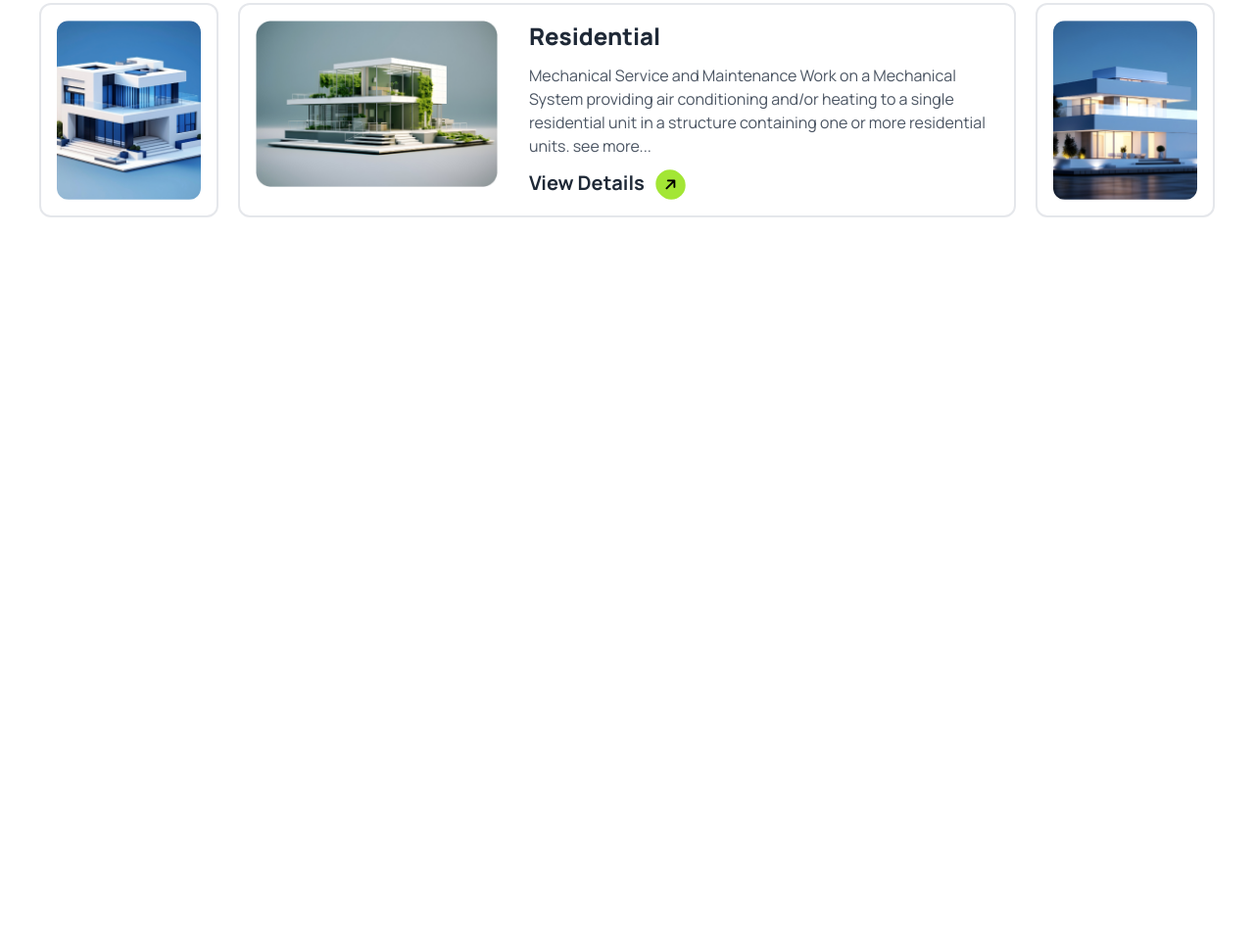
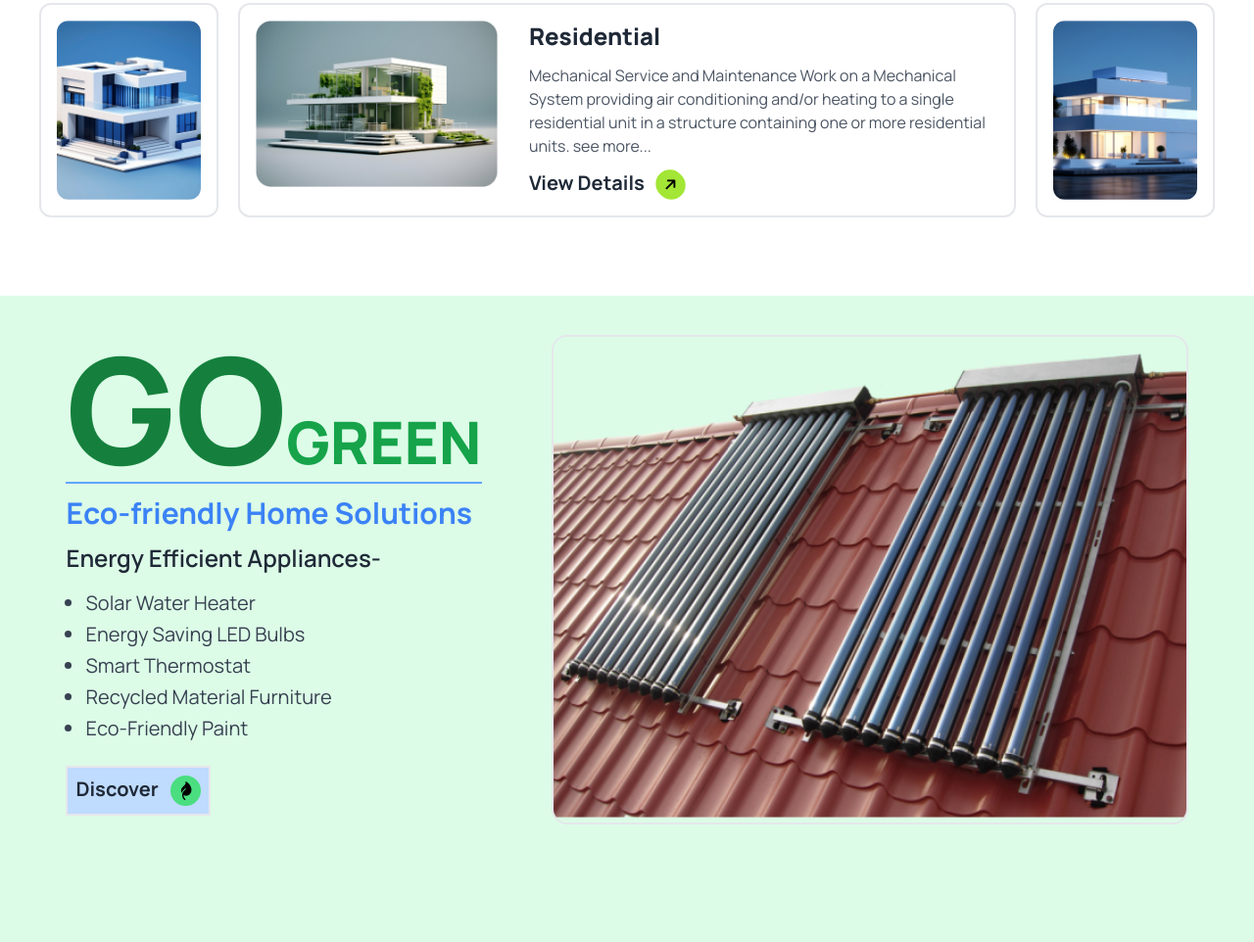
Before and after one commit to MFAAHAD/B10-Assignment-03, a plain HTML site: page index.html in a window 1280 px wide. Shown: the part 2767-3729 px from the top of the page at 98% size. Before the commit the page ends 3069 px from the top, so only its background shows below. Drawn offline with nearby package versions, Linux system fonts and the light colour scheme.

Commit message:
unique section added

```diff
--- a/index.html
+++ b/index.html
@@ -273,10 +273,51 @@
                 </div>
             </div>
         </section>
+        <!--  Our Latest Portfolio section ends here -->
+          <!-- unique section starts from here -->
+          <section class="bg-green-100">
+            <div class="container lg:mx-auto px-5 lg:px-8 lg:flex lg:justify-around lg:pb-20">
+                <div class="mt-10">
+                    <h3 class="text-4xl lg:text-6xl font-black text-green-600 border-b-2 border-blue-400 mb-3">
+                        <span class="text-[60px] lg:text-[150px] text-green-700">GO</span>GREEN
+                    </h3>
+                    <h4 class="text-2xl lg:text-3xl font-bold text-blue-500 mb-3">Eco-friendly Home Solutions</h4>
+                    <h4 class="lg:text-2xl font-semibold mb-4">Energy Efficient Appliances-</h4>
+                    <ol class="mb-6 lg:text-xl space-y-1 text-gray-700 list-disc pl-5">
+                        <li>Solar Water Heater</li>
+                        <li>Energy Saving LED Bulbs</li>
+                        <li>Smart Thermostat</li>
+                        <li>Recycled Material Furniture</li>
+                        <li>Eco-Friendly Paint</li>
+                    </ol>
+                    <button class="text-sm lg:text-xl font-bold p-2 border-2 hover:px-5 hover:py-2 hover:rounded-full bg-blue-200">
+                        Discover<i class="fa-solid fa-leaf bg-green-400 p-2 rounded-full text-[10px] lg:text-[15px] ml-3 text-black -rotate-45"></i>
+                    </button>
+                </div>
+                <div class="">
+                    <div class="carousel carousel-vertical rounded-box h-[250px] w-full lg:h-[500px] border-2 lg:w-[650px] mt-10 mb-10">
+                        <div class="carousel-item h-full overflow-hidden">
+                            <img class="w-full h-full object-cover" src="/assets/Solar Water Heater.png" alt="Solar Water Heater" />
+                        </div>
+                        <div class="carousel-item h-full overflow-hidden">
+                            <img class="w-full h-full object-cover" src="/assets/Energy Saving LED Bulbs.png" alt="Energy Saving LED Bulbs" />
+                        </div>
+                        <div class="carousel-item h-full overflow-hidden">
+                            <img class="w-full h-full object-cover" src="/assets/Smart Thermostat.png" alt="Smart Thermostat" />
+                        </div>
+                        <div class="carousel-item h-full overflow-hidden">
+                            <img class="w-full h-full object-cover" src="/assets/Recycled Material Furniture.png" alt="Recycled Material Furniture" />
+                        </div>
+                        <div class="carousel-item h-full overflow-hidden">
+                            <img class="w-full h-full object-cover" src="/assets/Eco-Friendly Paint.png" alt="Eco-Friendly Paint" />
+                        </div>
+                    </div>
+                </div>
+            </div>
+        </section>
 
 
-
-        <!--  Our Latest Portfolio section ends here -->
+          <!-- unique section ends here -->
 
     </main>
 
```
Also changed, not shown: assets/Eco-Friendly Paint.png (added), assets/Energy Saving LED Bulbs.png (added), assets/Recycled Material Furniture.png (added), assets/Smart Thermostat.png (added), assets/Solar Water Heater.png (added).
